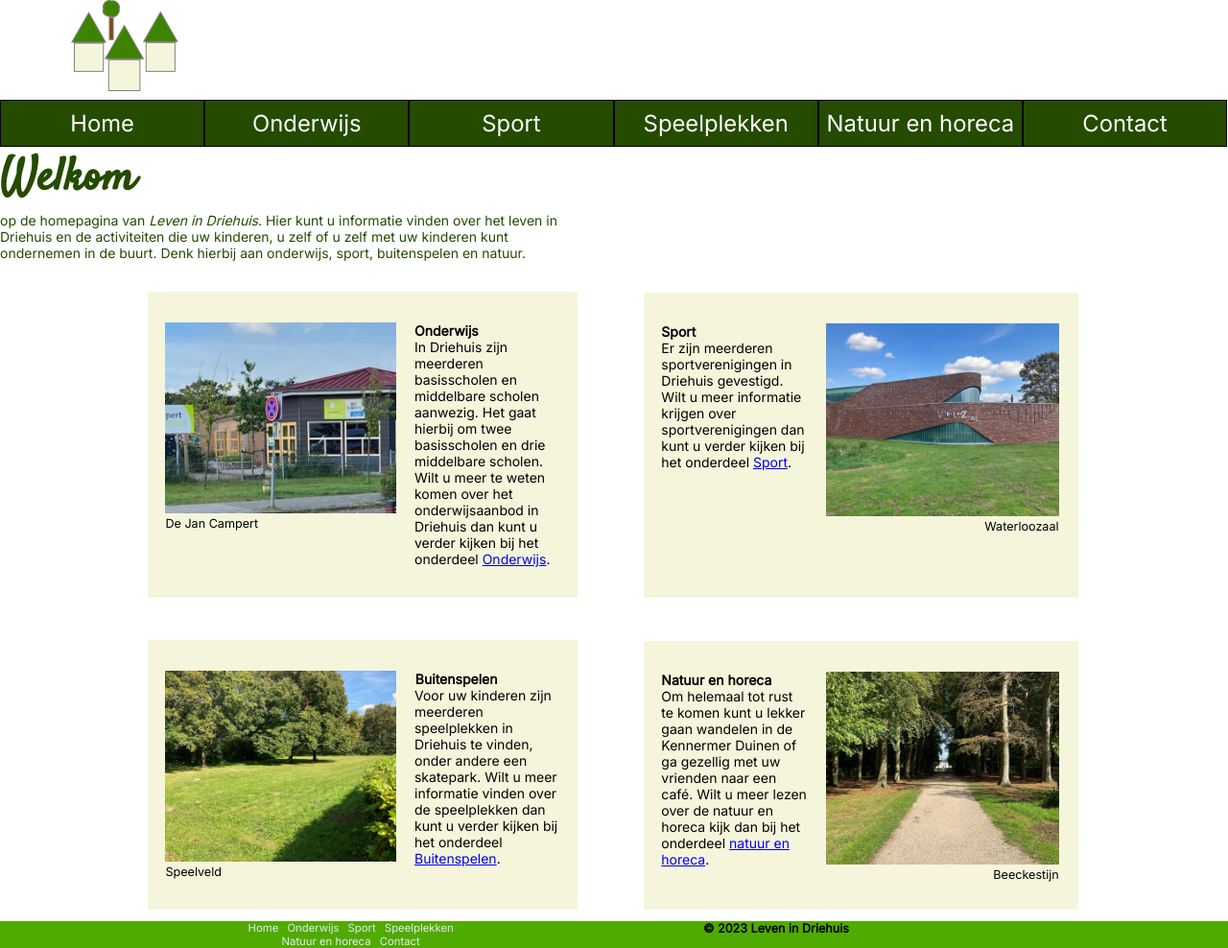
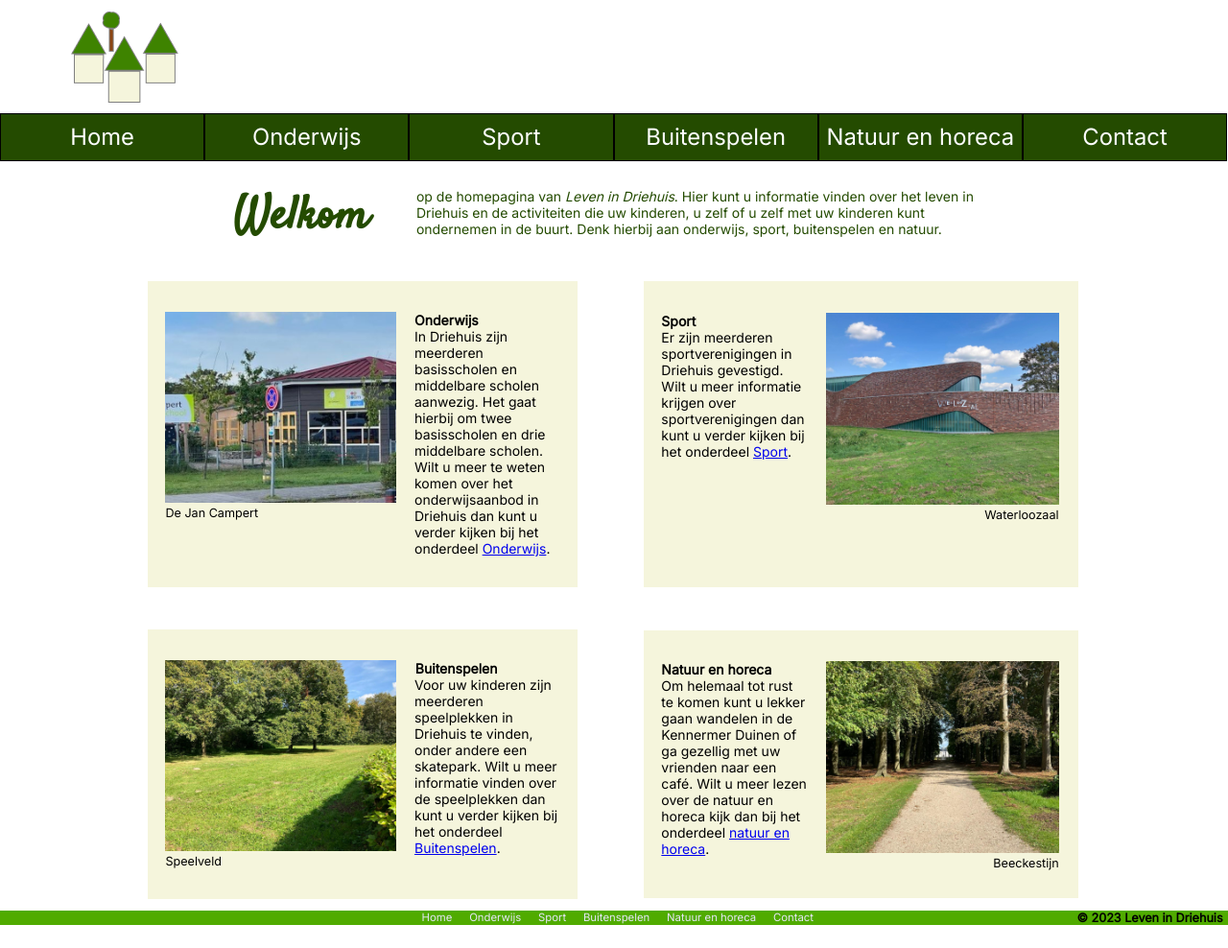
Before and after one commit to 721150/721150.github.io, a plain HTML site: page index.html in a window 1280 px wide. Shown: the whole page at 96% size. After the commit the page ends 964 px from the top, so only its background shows below. Drawn offline with Linux system fonts and the light colour scheme.

Commit message:
v38
Verder aan indeling gewerkt. Aanpassing naam speelplekken in buitenspelen.

```diff
--- a/css/style.css
+++ b/css/style.css
@@ -47,7 +47,8 @@ h2, #introVerwijzing, form
 }
 
 /* De juiste kleuren toewijzen */
-header > a > img, nav > ul > li > a, nav > ul > li, nav > ul, header > h1, header > form, header > a,
+#bedrijfs_uitstraling > a > img, #bedrijfs_uitstraling > h1, #bedrijfs_uitstraling > form, #bedrijfs_uitstraling > a, #bedrijfs_uitstraling > form > input, #bedrijfs_uitstraling > form > button,
+nav > ul > li > a, nav > ul > li, nav > ul,
 article > p, article > p > a, article > h2, article > figure, article > figure > a ,article > figure > figcaption, article > ul, article > ul > li, article > ul > li > a, article > ol, article > ol > li, article > ol > li > a,
 footer > section > a, footer > section > p, footer > section, footer > section > p > strong,
 form > p, i, form > label, #verzendknop, form, .formulier > p, #home_artiekel_belangrijk,
@@ -56,7 +57,7 @@ aside > a, aside > img, #introVerwijzing, aside > p
     background-color: transparent;
 }
 
-header, #hoofdmenu > ul > li > a
+#bedrijfs_uitstraling, #hoofdmenu > ul > li > a
 {
     background-color: #244B00; /* Wordt niet toegekent op de gewenste plaats */
 }
@@ -192,10 +193,10 @@ article > ol
 
 #bijmenu
 {
-    margin-left: 34%;
+    margin-left: 49%;
     text-align: center;
     float: left;
-    width: 32.6%;
+    width: 80%;
 }
 
 #bijmenu > ul > li > a
@@ -203,7 +204,7 @@ article > ol
     margin-right: 2.5%;
 }
 
-footer > section > p
+footer > section > p > strong
 {
     float: right;
     margin-right: 1%;
@@ -306,6 +307,30 @@ section
     margin-left: 78.5%
 }
 
+#bedrijfs_uitstraling > a > img
+{
+    margin-top: 0.9%;
+    margin-bottom: 0.9%;
+}
+
+#welkom_website > h1
+{
+    float: left;
+    margin-left: 19%;
+    margin-top: 2%;
+}
+
+#welkom_website > p
+{
+    margin-top: 2.2%;
+    float: left;
+}
+
+section
+{
+    clear: both;
+}
+
 /* De code voor de verschillende toning van de desktop en mobiele variant (code hier in zetten) */
 @media screen and (max-width: 768px)
 {
--- a/index.html
+++ b/index.html
@@ -30,7 +30,7 @@
                     <a href="./paginaSport">Sport</a>
                 </li>
                 <li>
-                    <a href="./paginaSpeelplekken">Speelplekken</a>
+                    <a href="./paginaSpeelplekken">Buitenspelen</a>
                 </li>
                 <li>
                     <a href="./paginaNatuur">Natuur en horeca</a>
@@ -101,7 +101,7 @@
                             <a href="./paginaSport">Sport</a>
                         </li>
                         <li>
-                            <a href="./paginaSpeelplekken">Speelplekken</a>
+                            <a href="./paginaSpeelplekken">Buitenspelen</a>
                         </li>
                         <li>
                             <a href="./paginaNatuur">Natuur en horeca</a>
```
Also changed, not shown: paginaContact.html (+2 -2 lines), paginaNatuur.html (+2 -2 lines), paginaOnderwijs.html (+2 -2 lines), paginaSpeelplekken.html (+2 -2 lines), paginaSport.html (+2 -2 lines).
